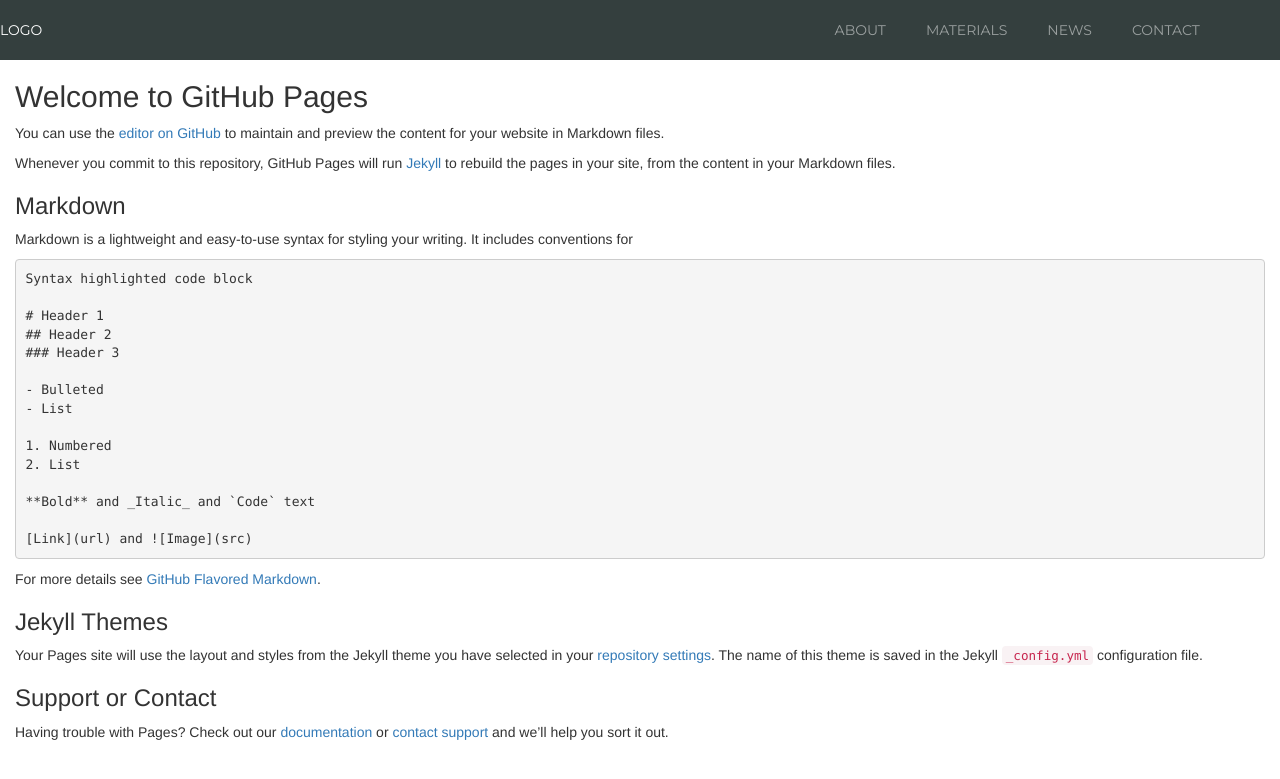
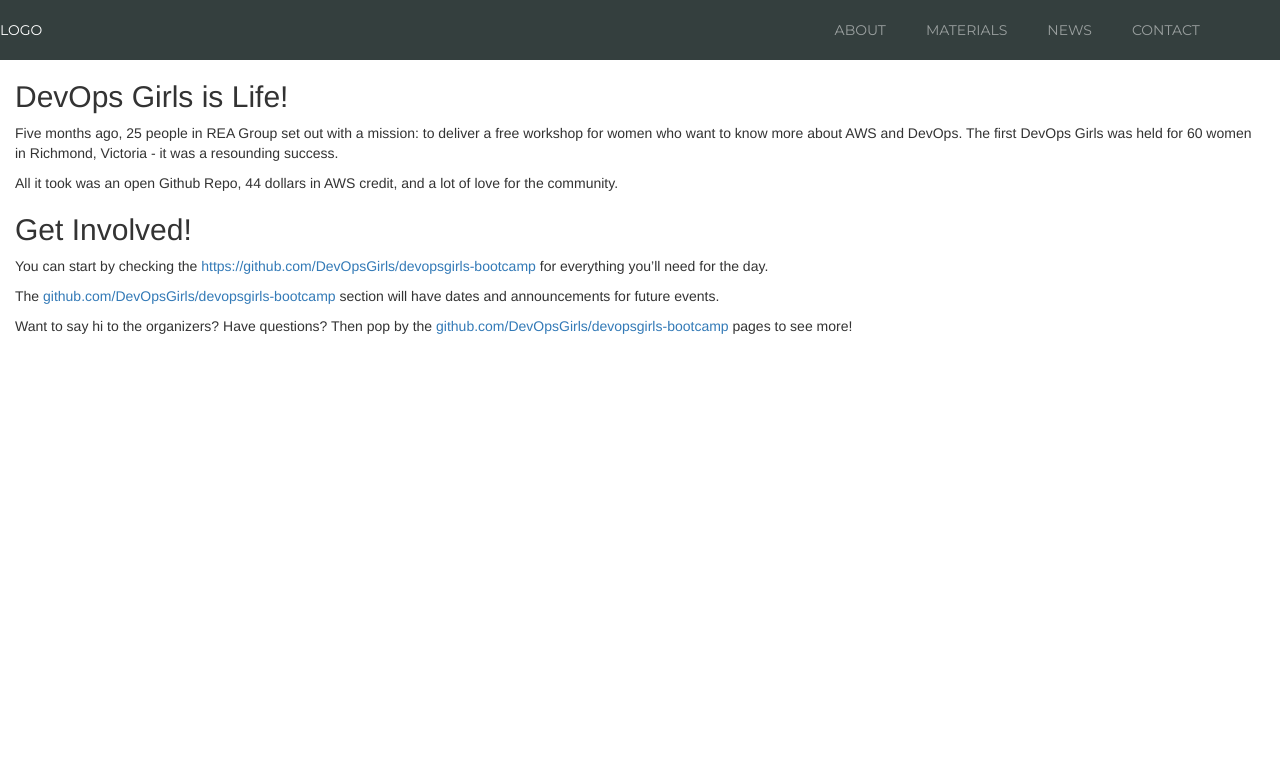
Before and after one commit to terry-dai/devopsgirls-site, a Jekyll site: the page built from index.md, in a window 1280 px wide. Shown: the top 779 px of the page. Built offline with Jekyll 4.4.1, drawn with Linux system fonts in a browser that asks for light colours; nearby versions of some CDN libraries; our own code applies the rules of GitHub Pages for plain Markdown files.

Commit message:
Append to index.md

````diff
--- a/index.md
+++ b/index.md
@@ -2,40 +2,16 @@
 layout: default
 ---
 
-## Welcome to GitHub Pages
+## DevOps Girls is Life!
 
-You can use the [editor on GitHub](https://github.com/DevOpsGirls/devopsgirls-site/edit/master/index.md) to maintain and preview the content for your website in Markdown files.
+Five months ago, 25 people in REA Group set out with a mission: to deliver a free workshop for women who want to know more about AWS and DevOps. The first DevOps Girls was held for 60 women in Richmond, Victoria - it was a resounding success.
 
-Whenever you commit to this repository, GitHub Pages will run [Jekyll](https://jekyllrb.com/) to rebuild the pages in your site, from the content in your Markdown files.
+All it took was an open Github Repo, 44 dollars in AWS credit, and a lot of love for the community.
 
-### Markdown
+## Get Involved!
 
-Markdown is a lightweight and easy-to-use syntax for styling your writing. It includes conventions for
+You can start by checking the [https://github.com/DevOpsGirls/devopsgirls-bootcamp](DevOps Girls Github Repo) for everything you'll need for the day.
 
-```markdown
-Syntax highlighted code block
+The [github.com/DevOpsGirls/devopsgirls-bootcamp](News) section will have dates and announcements for future events.
 
-# Header 1
-## Header 2
-### Header 3
-
-- Bulleted
-- List
-
-1. Numbered
-2. List
-
-**Bold** and _Italic_ and `Code` text
-
-[Link](url) and ![Image](src)
-```
-
-For more details see [GitHub Flavored Markdown](https://guides.github.com/features/mastering-markdown/).
-
-### Jekyll Themes
-
-Your Pages site will use the layout and styles from the Jekyll theme you have selected in your [repository settings](https://github.com/DevOpsGirls/devopsgirls-site/settings). The name of this theme is saved in the Jekyll `_config.yml` configuration file.
-
-### Support or Contact
-
-Having trouble with Pages? Check out our [documentation](https://help.github.com/categories/github-pages-basics/) or [contact support](https://github.com/contact) and we’ll help you sort it out.
+Want to say hi to the organizers? Have questions? Then pop by the [github.com/DevOpsGirls/devopsgirls-bootcamp](Contact) pages to see more!
````
